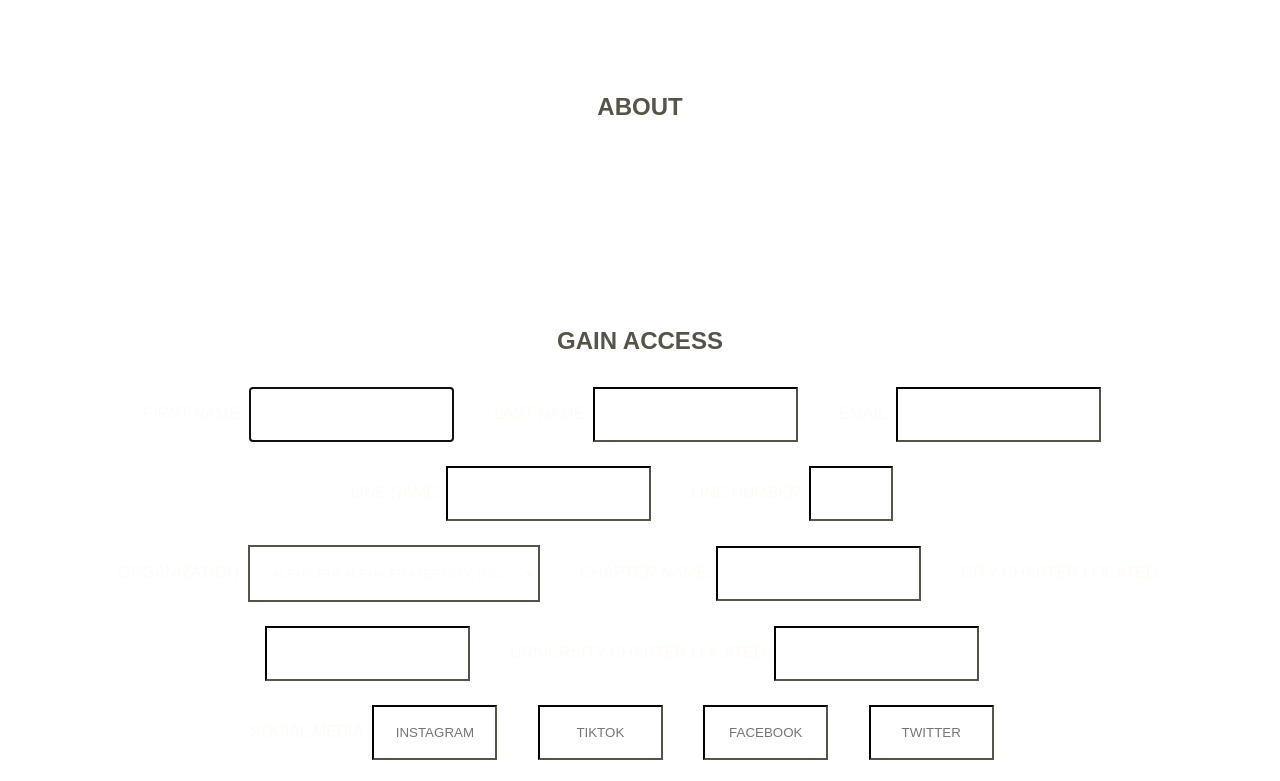
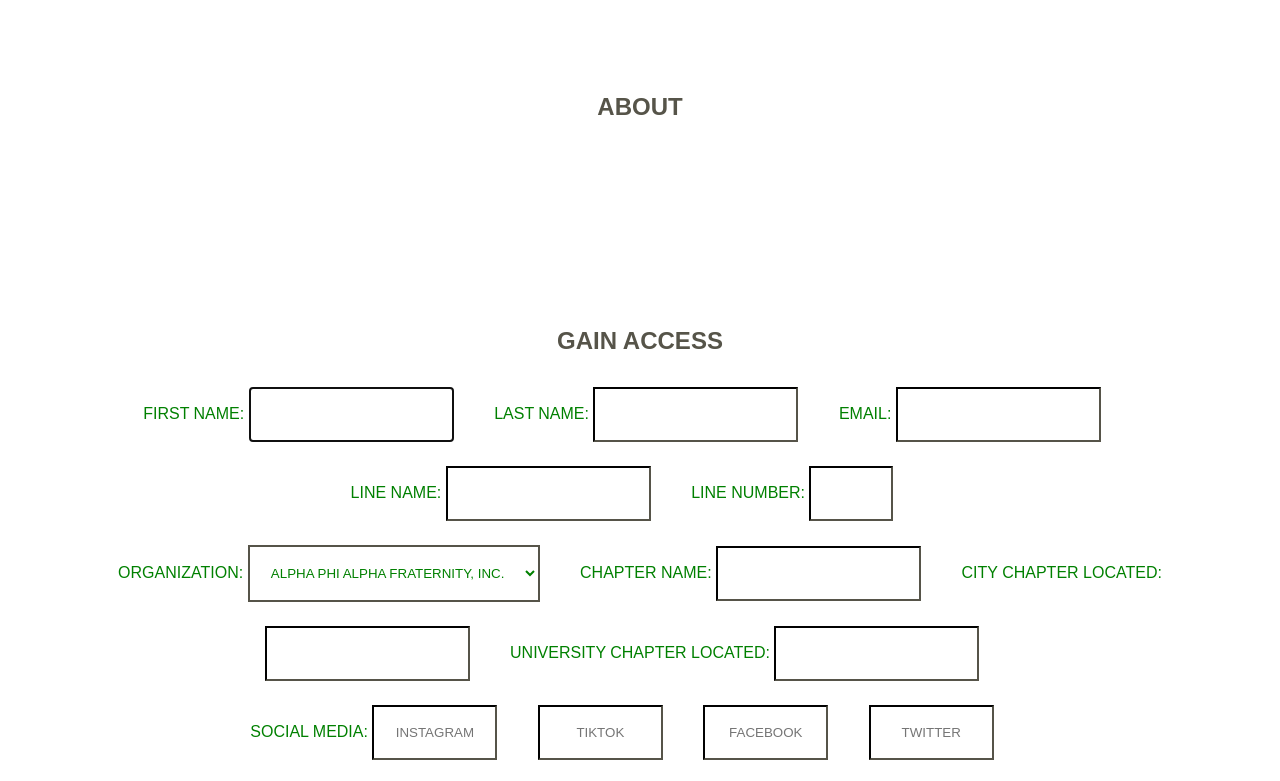
Before and after one commit to dret13/dret13lettered-landing.github.io, a plain HTML site: page index.html in a window 1280 px wide. Shown: the part 115-896 px from the top of the page. Drawn offline with Linux system fonts and the light colour scheme; files whose address does not match are found by name.

Commit message:
text color change

```diff
--- a/index.html
+++ b/index.html
@@ -178,7 +178,7 @@
         * {
             font-family:  'Lalezar Font', Arial, Helvetica;
             text-transform: uppercase;
-            color: #FFFBF4;
+            color: green;
             text-align: center;
         }
         h1 {
```
